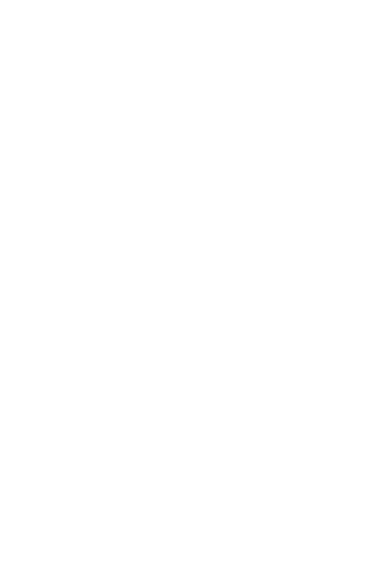
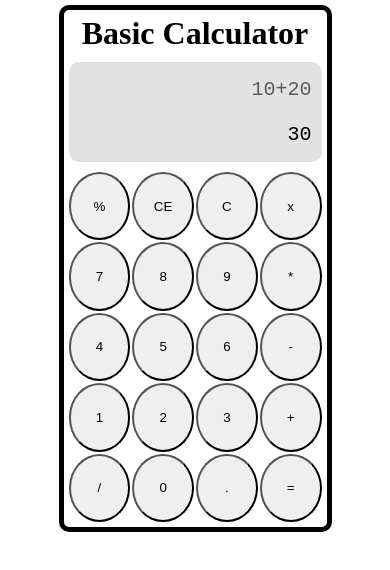
Before and after one commit to M-Ahmad-Usman/calculator, a plain HTML site: page index.html in a window 390 px wide. Drawn offline with Linux system fonts and the light colour scheme.

Commit message:
Create responsive design

```diff
--- a/index.html
+++ b/index.html
@@ -1,5 +1,6 @@
 <!DOCTYPE html>
 <html lang="en">
+
 <head>
     <meta charset="UTF-8">
     <meta name="viewport" content="width=device-width, initial-scale=1.0">
@@ -8,7 +9,42 @@
     <link rel="stylesheet" href="styles.css">
     <script src="script.js" defer></script>
 </head>
+
 <body>
+    <div class="calculator">
+        <h1>Basic Calculator</h1>
+        <div class="display">
+            <div class="previous-output"> <p>10+20</p> </div>
+            <div class="input output"> <p>30</p> </div>
+        </div>
+        <div class="buttons">
+            <!-- row 1 -->
+            <button class="button" id="modulus">%</button>
+            <button class="button" id="CE">CE</button>
+            <button class="button" id="C">C</button>
+            <button class="button" id="backspace">x</button>
+            <!-- row 2 -->
+            <button class="button" id="7">7</button>
+            <button class="button" id="8">8</button>
+            <button class="button" id="9">9</button>
+            <button class="button" id="multiply">*</button>
+            <!-- row 3 -->
+            <button class="button" id="4">4</button>
+            <button class="button" id="5">5</button>
+            <button class="button" id="6">6</button>
+            <button class="button" id="subtract">-</button>
+            <!-- row 4 -->
+            <button class="button" id="1">1</button>
+            <button class="button" id="2">2</button>
+            <button class="button" id="3">3</button>
+            <button class="button" id="add">+</button>
+            <!-- row 5 -->
+            <button class="button" id="divide">/</button>
+            <button class="button" id="0">0</button>
+            <button class="button" id="floating-point">.</button>
+            <button class="button" id="equal">=</button>
+        </div>
+    </div>
+</body>
 
-</body>
 </html>
--- a/styles.css
+++ b/styles.css
@@ -0,0 +1,73 @@
+* {
+    padding: 0;
+    margin: 0;
+    box-sizing: border-box;
+}
+
+.calculator {
+    width: 70vw;
+    margin: 5px auto;
+    border-radius: 10px;
+    display: flex;
+    flex-direction: column;
+    gap: 10px;
+    padding: 5px;
+    border: 5px solid black;
+}
+
+.calculator h1 {
+    text-align: center;
+}
+
+.display {
+    padding: 5px 10px;
+    height: 100px;
+    border-radius: 10px;
+    background-color: rgb(226, 226, 226);
+
+    display: flex;
+    flex-direction: column;
+    align-items: end;
+    justify-content: space-around;
+}
+
+.previous-output, .input {
+    font-size: x-large;
+    font-family: monospace;
+}
+
+.previous-output {
+    color: rgb(90, 90, 90);
+}
+
+.buttons {
+    height: 350px;
+    display: grid;
+    grid-template-columns: repeat(4, 1fr);
+    row-gap: 2px;
+    column-gap: 2px;
+}
+
+.button {
+    border-radius: 100%;
+}
+
+/* For medium screens */
+@media screen and (min-width: 580px) {
+    .calculator {
+        width: 50vw;
+    }
+}
+
+/* For large screens */
+@media screen and (min-width: 830px) {
+    .calculator {
+        width: 35vw;
+    }
+}
+
+@media screen and (min-width: 1220px) {
+    .calculator {
+        width: 25vw;
+    }
+}
```
